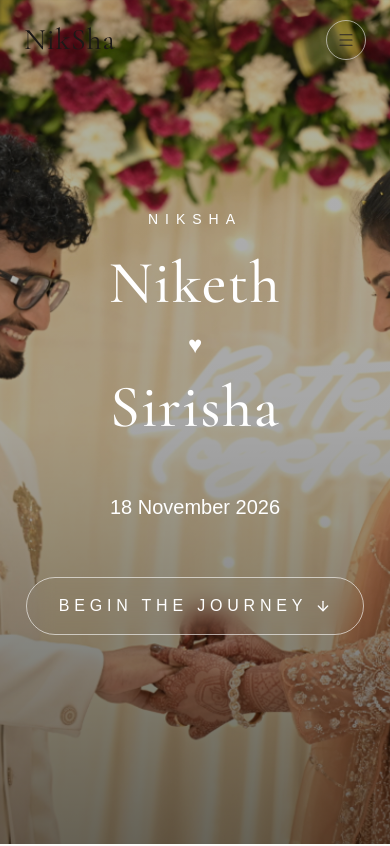
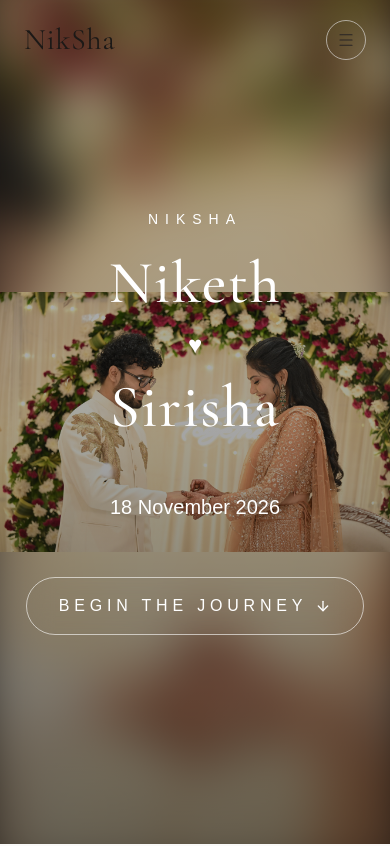
Before and after one commit to NikethVelala/NikSha, a Next.js app: page / in a window 390 px wide. Shown: the top 846 px of the page. Built offline with nearby package versions, Linux system fonts and the light colour scheme.

Commit message:
fix: preserve full hero image on mobile

```diff
--- a/components/Hero/Hero.tsx
+++ b/components/Hero/Hero.tsx
@@ -9,19 +9,26 @@ export default function Hero() {
   const bride = wedding.couple.bride;
   const groom = wedding.couple.groom;
   const weddingDate = wedding.ceremony.date;
+
   return (
-<section className="relative h-screen w-full overflow-hidden">
+    <section className="relative h-screen w-full overflow-hidden bg-stone-900">
+      {/* Mobile backdrop fills the screen while the foreground image keeps its full framing. */}
+      <img
+        src="/images/hero.jpg"
+        alt=""
+        aria-hidden="true"
+        className="absolute inset-0 h-full w-full scale-110 object-cover blur-xl md:hidden"
+      />
 
       <img
         src="/images/hero.jpg"
         alt="Niketh and Sirisha"
-  className="absolute inset-0 h-full w-full object-cover"
+        className="absolute inset-0 h-full w-full object-contain md:object-cover"
       />
 
       <div className="absolute inset-0 bg-gradient-to-b from-black/30 via-black/35 to-black/60" />
 
       <div className="relative z-10 flex h-full flex-col items-center justify-center px-6 text-center text-white">
-
         <motion.p
           initial={{ opacity: 0, y: 20 }}
           animate={{ opacity: 1, y: 0 }}
@@ -63,8 +70,7 @@ const weddingDate = wedding.ceremony.date;
           animate={{ opacity: 1 }}
           transition={{ delay: 0.7 }}
           className="mt-10 text-sm uppercase tracking-[0.35em]"
-    >
-    </motion.p>
+        />
 
         <motion.p
           initial={{ opacity: 0 }}
@@ -89,12 +95,9 @@ onClick={(e) => {
           className="mt-14 inline-flex items-center gap-2 rounded-full border border-white/60 px-8 py-4 uppercase tracking-[0.3em] backdrop-blur-md transition hover:bg-white hover:text-black"
         >
           Begin the Journey
-
           <ArrowDown className="h-4 w-4" />
         </motion.a>
-
       </div>
-
     </section>
   );
 }
```
Lines whose indentation alone changed are shown as unchanged.
